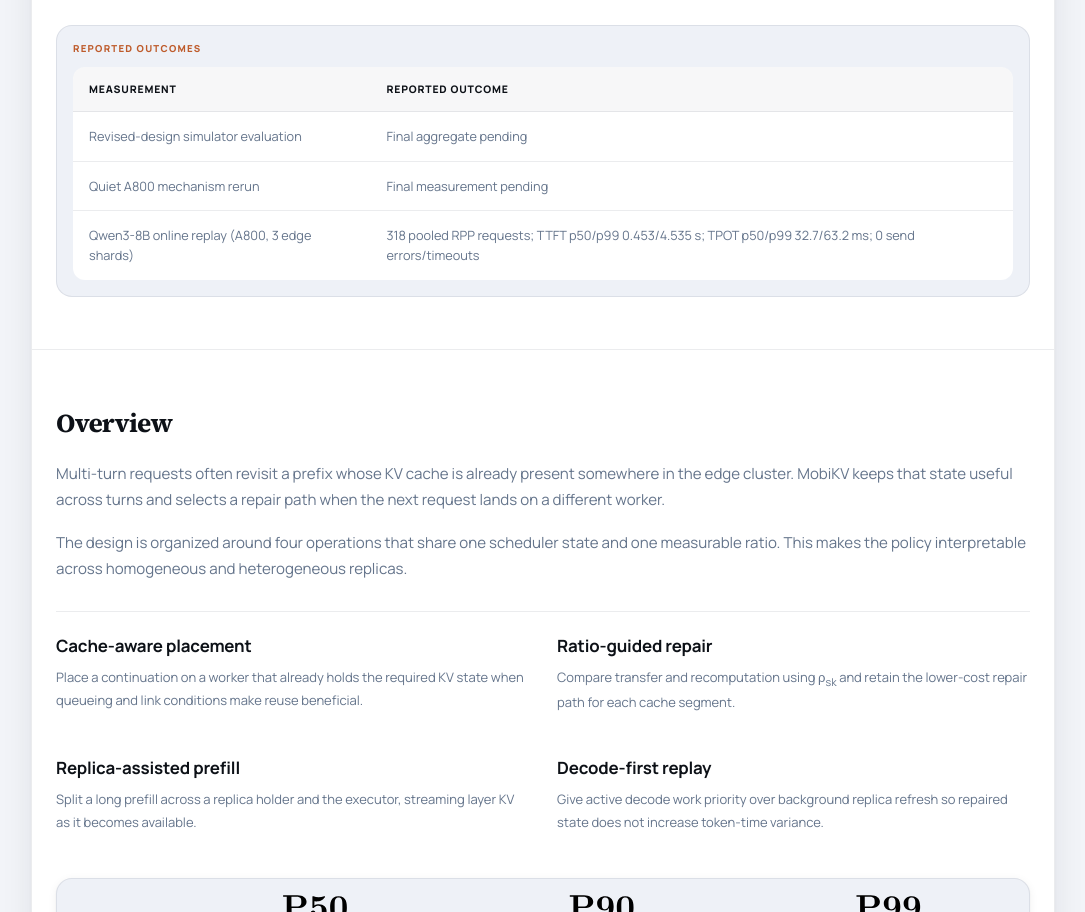
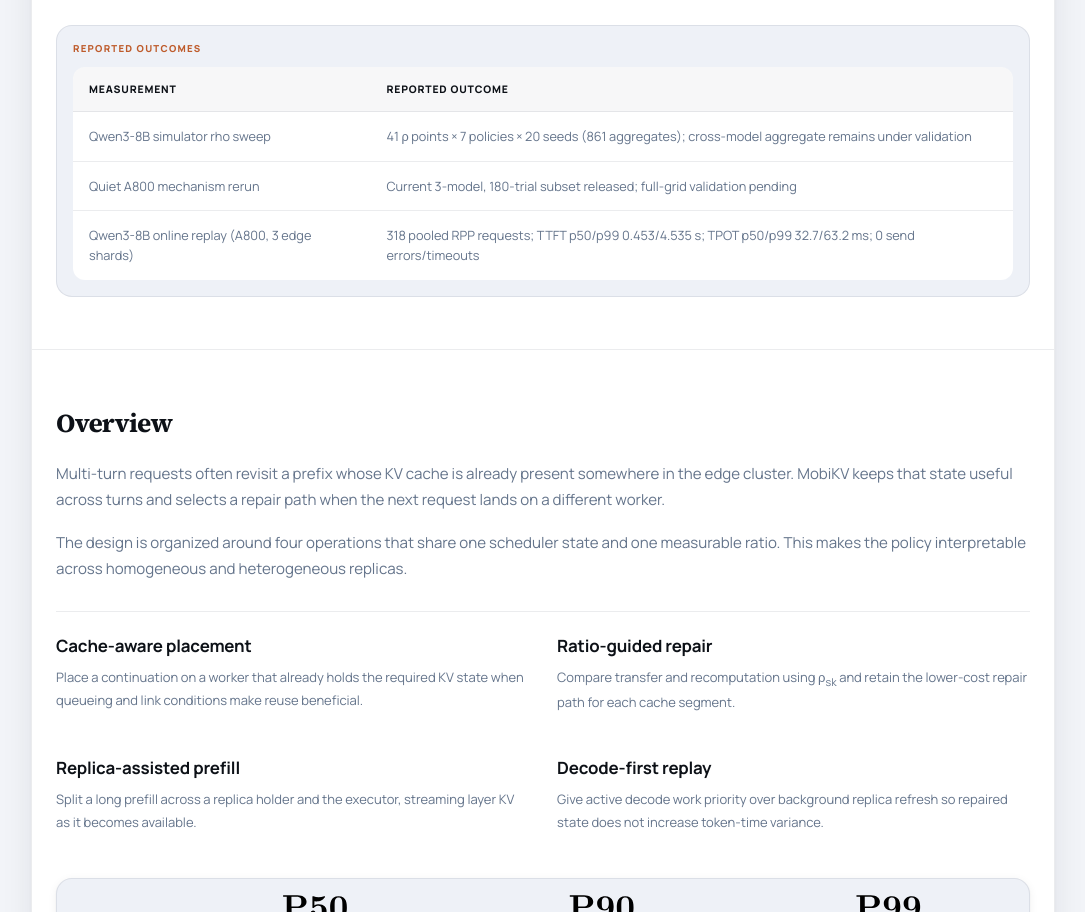
Before and after one commit to WenbinWang12/MobiKV, a plain HTML site: page docs/index.html in a window 1280 px wide. Shown: the part 1201-2113 px from the top of the page, without its empty margins (97-1182 px from the left). Drawn offline with Linux system fonts and the light colour scheme.

Commit message:
Publish completed simulator sweep status

```diff
--- a/docs/index.html
+++ b/docs/index.html
@@ -88,8 +88,8 @@
               <table class="content-table">
                 <thead><tr><th>Measurement</th><th>Reported outcome</th></tr></thead>
                 <tbody>
-                  <tr><td>Revised-design simulator evaluation</td><td>Final aggregate pending</td></tr>
-                  <tr><td>Quiet A800 mechanism rerun</td><td>Final measurement pending</td></tr>
+                  <tr><td>Qwen3-8B simulator rho sweep</td><td>41 &rho; points &times; 7 policies &times; 20 seeds (861 aggregates); cross-model aggregate remains under validation</td></tr>
+                  <tr><td>Quiet A800 mechanism rerun</td><td>Current 3-model, 180-trial subset released; full-grid validation pending</td></tr>
                   <tr><td>Qwen3-8B online replay (A800, 3 edge shards)</td><td>318 pooled RPP requests; TTFT p50/p99 0.453/4.535 s; TPOT p50/p99 32.7/63.2 ms; 0 send errors/timeouts</td></tr>
                 </tbody>
               </table>
```
Also changed, not shown: 1 other file.
